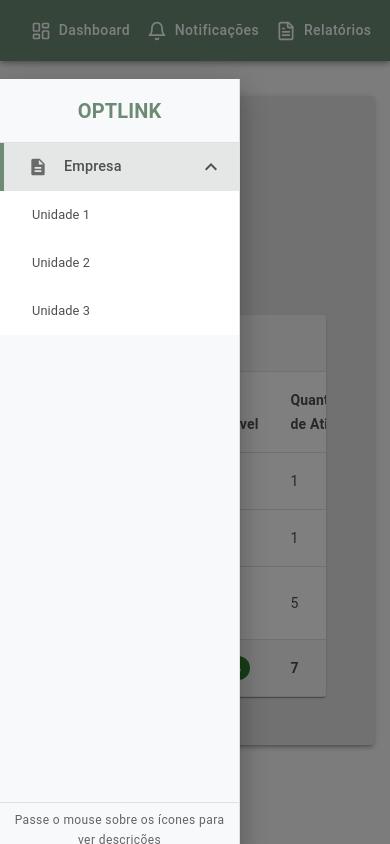
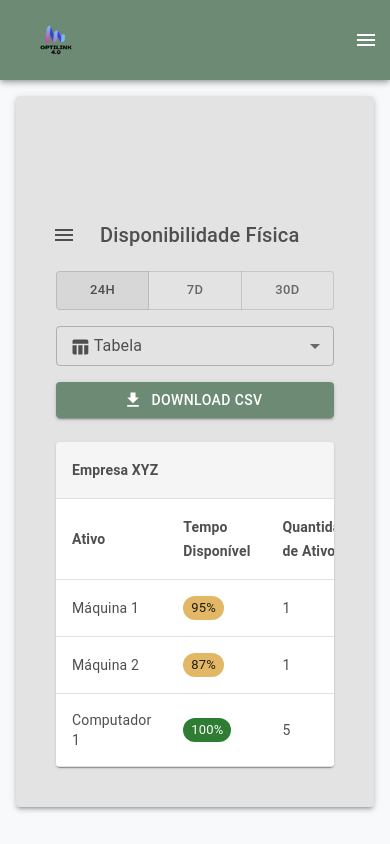
Before and after one commit to GuilhermeBarbosa16/Optlink4.0, a React (Vite) app: page /reports in a window 390 px wide. Built offline with nearby package versions, Linux system fonts and the light colour scheme.

Commit message:
fix: reajuste final da tela de reports

```diff
--- a/src/components/Layout.tsx
+++ b/src/components/Layout.tsx
@@ -1,4 +1,4 @@
-import React from 'react';
+import React, { useState } from 'react';
 import { Outlet, useNavigate, useLocation } from 'react-router-dom';
 import {
   AppBar,
@@ -11,30 +11,38 @@ import {
   CssBaseline,
   ThemeProvider,
   createTheme,
+  IconButton,
+  Drawer,
+  List,
+  ListItem,
+  ListItemButton,
+  ListItemIcon,
+  ListItemText,
+  useMediaQuery,
 } from '@mui/material';
+import MenuIcon from '@mui/icons-material/Menu';
 import { LayoutDashboard, Bell, FileText, Users, LogOut } from 'lucide-react';
-import Logo from '../assets/logo2.png'
+import Logo from '../assets/logo2.png';
 
-// Definindo o tema com as cores
 const theme = createTheme({
   palette: {
     background: {
-      default: '#F8F9FA', // Branco Neve
+      default: '#F8F9FA',
     },
     primary: {
-      main: '#6D8B74', // Verde Sálvia
+      main: '#6D8B74',
     },
     secondary: {
-      main: '#C4A77D', // Dourado Suave
+      main: '#C4A77D',
     },
     error: {
-      main: '#B85442', // Terracota
+      main: '#B85442',
     },
     warning: {
-      main: '#E2B866', // Âmbar Neutro
+      main: '#E2B866',
     },
     text: {
-      primary: '#4F4F4F', // Cinza Grafite
+      primary: '#4F4F4F',
     },
   },
 });
@@ -43,10 +51,10 @@ const Layout: React.FC = () => {
   const navigate = useNavigate();
   const location = useLocation();
   const isLoginPage = location.pathname === '/';
+  const isMobile = useMediaQuery('(max-width: 768px)');
+  const [drawerOpen, setDrawerOpen] = useState(false);
 
-  if (isLoginPage) {
-    return <Outlet />;
-  }
+  if (isLoginPage) return <Outlet />;
 
   const navItems = [
     { text: 'Dashboard', path: '/dashboard', icon: <LayoutDashboard size={20} /> },
@@ -55,26 +63,58 @@ const Layout: React.FC = () => {
     { text: 'Análise Cooperativa', path: '/cooperative', icon: <Users size={20} /> },
   ];
 
+  const handleNavigation = (path: string) => {
+    navigate(path);
+    setDrawerOpen(false); // fecha o menu ao clicar
+  };
+
   return (
     <ThemeProvider theme={theme}>
       <CssBaseline />
       <Box sx={{ display: 'flex', flexDirection: 'column', minHeight: '100vh' }}>
         <AppBar position="fixed">
-          <Toolbar>
-            <Typography component="div" sx={{ display: 'flex', alignItems: 'center', mr: 2 }}>
-              <img src={Logo} alt="Logo" style={{ width: '80px', height: 'auto' }} /> {/* Aumentando o tamanho do logo */}
-            </Typography>
-            <Box sx={{ display: 'flex', justifyContent: 'center', flexGrow: 1, gap: 2 }}>
+          <Toolbar sx={{ display: 'flex', justifyContent: 'space-between' }}>
+            <Box sx={{ display: 'flex', alignItems: 'center' }}>
+              <img src={Logo} alt="Logo" style={{ width: '80px', height: 'auto' }} />
+            </Box>
+
+            {isMobile ? (
+              <>
+                <IconButton
+                  edge="end"
+                  color="inherit"
+                  onClick={() => setDrawerOpen(true)}
+                >
+                  <MenuIcon />
+                </IconButton>
+                <Drawer anchor="right" open={drawerOpen} onClose={() => setDrawerOpen(false)}>
+                  <List sx={{ width: 250 }}>
+                    {navItems.map((item) => (
+                      <ListItem key={item.path} disablePadding>
+                        <ListItemButton onClick={() => handleNavigation(item.path)}>
+                          <ListItemIcon>{item.icon}</ListItemIcon>
+                          <ListItemText primary={item.text} />
+                        </ListItemButton>
+                      </ListItem>
+                    ))}
+                    <ListItem disablePadding>
+                      <ListItemButton onClick={() => handleNavigation('/')}>
+                        <ListItemIcon><LogOut size={20} /></ListItemIcon>
+                        <ListItemText primary="Sair" />
+                      </ListItemButton>
+                    </ListItem>
+                  </List>
+                </Drawer>
+              </>
+            ) : (
+              <Box sx={{ display: 'flex', gap: 2 }}>
                 {navItems.map((item) => (
                   <Button
                     key={item.path}
                     color="inherit"
                     startIcon={item.icon}
                     onClick={() => navigate(item.path)}
-                  sx={{
-                    textTransform: 'none',
-                    '&:hover': { backgroundColor: 'rgba(255, 255, 255, 0.1)' },
-                  }}
+                    sx={{ textTransform: 'none' }}
                   >
                     {item.text}
                   </Button>
@@ -83,16 +123,15 @@ const Layout: React.FC = () => {
                   color="inherit"
                   startIcon={<LogOut size={20} />}
                   onClick={() => navigate('/')}
-                sx={{
-                  textTransform: 'none',
-                  '&:hover': { backgroundColor: 'rgba(255, 255, 255, 0.1)' },
-                }}
+                  sx={{ textTransform: 'none' }}
                 >
                   Sair
                 </Button>
               </Box>
+            )}
           </Toolbar>
         </AppBar>
+
         <Box
           component="main"
           sx={{
--- a/src/pages/Reports.tsx
+++ b/src/pages/Reports.tsx
@@ -53,9 +53,14 @@ type ExpandedState = {
 
 const COLORS = ['#0088FE', '#00C49F', '#FFBB28', '#FF8042', '#8884D8'];
 
+// Constantes para largura do drawer
+const drawerWidth = 240;
+const drawerCollapsedWidth = 56;
+
 const Reports: React.FC = () => {
   // Estados
   const [sidebarOpen, setSidebarOpen] = useState(true);
+  const [mobileOpen, setMobileOpen] = useState(false);
   const [viewMode, setViewMode] = useState<'table' | 'pie'>('table');
   const [timeRange, setTimeRange] = useState('24H');
   const [expanded, setExpanded] = useState<ExpandedState>({
@@ -63,6 +68,11 @@ const Reports: React.FC = () => {
   });
   const [selectedItem, setSelectedItem] = useState('Disponibilidade Física');
   const isMobile = useMediaQuery((theme: Theme) => theme.breakpoints.down('sm'));
+
+  // Handler para toggle do menu mobile
+  const handleDrawerToggle = () => {
+    setMobileOpen(!mobileOpen);
+  };
 
   // Estilo personalizado para os itens do menu
   const MenuItemButton = styled(ListItemButton)(({ theme }) => ({
@@ -84,7 +94,7 @@ const Reports: React.FC = () => {
 
   const handleItemClick = (item: string) => {
     setSelectedItem(item);
-    if (isMobile) setSidebarOpen(false);
+    if (isMobile) setMobileOpen(false);
   };
 
   const handleViewModeChange = (event: SelectChangeEvent) => {
@@ -134,7 +144,7 @@ const Reports: React.FC = () => {
 
   const totalDisponibilidade = '100,0%';
 
-  // Componentes
+  // Componente Tooltip personalizado
   const CustomTooltip = ({ active, payload }: any) => {
     if (active && payload && payload.length) {
       const data = payload[0].payload;
@@ -174,38 +184,46 @@ const Reports: React.FC = () => {
       {/* Sidebar - Menu Lateral */}
       <Drawer
         variant={isMobile ? "temporary" : "permanent"}
-        open={sidebarOpen}
-        onClose={() => setSidebarOpen(false)}
+        open={isMobile ? mobileOpen : sidebarOpen}
+        onClose={handleDrawerToggle}
+        ModalProps={{
+          keepMounted: true, // Melhor para mobile
+        }}
         sx={{
-          width: 240,
+          width: drawerWidth,
           flexShrink: 0,
           [`& .MuiDrawer-paper`]: {
-            width: 240,
+            width: drawerWidth,
             boxSizing: 'border-box',
             backgroundColor: '#f8f9fa',
             borderRight: '1px solid #e0e0e0',
             marginTop: '79px',
-            height: 'calc(100vh - 64px)'
+            height: 'calc(100vh - 79px)'
           },
           ...(!isMobile && !sidebarOpen && {
-            width: 56,
+            width: drawerCollapsedWidth,
             [`& .MuiDrawer-paper`]: {
-              width: 56,
+              width: drawerCollapsedWidth,
               overflowX: 'hidden',
-              marginTop: '64px',
-              height: 'calc(100vh - 64px)'
+              marginTop: '79px',
+              height: 'calc(100vh - 79px)'
+            }
+          }),
+          ...(isMobile && {
+            '& .MuiBackdrop-root': {
+              backgroundColor: 'rgba(0, 0, 0, 0.5)'
             }
           })
         }}
       >
         {/* Logo OPTLINK - versão compacta */}
         <Box sx={{
-          p: 2, // Reduzi o padding
+          p: 2,
           display: 'flex',
           alignItems: 'center',
           justifyContent: 'center',
           borderBottom: '1px solid #e0e0e0',
-          height: '64px' // Altura fixa
+          height: '64px'
         }}>
           <Typography variant="h6" color="primary" fontWeight="bold">
             OPTLINK
@@ -216,12 +234,12 @@ const Reports: React.FC = () => {
         <List component="nav" sx={{
           py: 0,
           flexGrow: 1,
-          '& .MuiListItemButton-root': { // Estilo compacto para os itens
+          '& .MuiListItemButton-root': {
             minHeight: '48px',
             paddingTop: '6px',
             paddingBottom: '6px'
           },
-          '& .MuiListItemIcon-root': { // Ícones menores
+          '& .MuiListItemIcon-root': {
             minWidth: '36px'
           }
         }}>
@@ -233,13 +251,13 @@ const Reports: React.FC = () => {
               <ListItemIcon sx={{ minWidth: 36 }}>
                 <RelatoriosIcon fontSize="small" />
               </ListItemIcon>
-              {sidebarOpen && (
+              {(!isMobile || mobileOpen) && (
                 <>
                   <ListItemText
                     primary="Empresa"
                     primaryTypographyProps={{
                       fontWeight: 'medium',
-                      fontSize: '0.9rem' // Texto mais compacto
+                      fontSize: '0.9rem'
                     }}
                   />
                   {expanded.relatorios ? <ExpandLess /> : <ExpandMore />}
@@ -248,7 +266,7 @@ const Reports: React.FC = () => {
             </MenuItemButton>
           </ListItem>
 
-          <Collapse in={expanded.relatorios && sidebarOpen} timeout="auto" unmountOnExit>
+          <Collapse in={expanded.relatorios && (!isMobile || mobileOpen)} timeout="auto" unmountOnExit>
             <List component="div" disablePadding sx={{ bgcolor: '#fff' }}>
               {['Unidade 1', 'Unidade 2', 'Unidade 3'].map((text) => (
                 <ListItem
@@ -259,21 +277,21 @@ const Reports: React.FC = () => {
                     borderLeft: selectedItem === text ? '4px solid primary.main' : 'none'
                   }}
                 >
-                  <MuiTooltip title={!sidebarOpen ? text : ''} placement="right">
+                  <MuiTooltip title={(!sidebarOpen && !isMobile) ? text : ''} placement="right">
                     <MenuItemButton
                       onClick={() => handleItemClick(text)}
                       selected={selectedItem === text}
                       sx={{
-                        pl: 4, // Padding menor
-                        minHeight: '40px' // Altura reduzida
+                        pl: 4,
+                        minHeight: '40px'
                       }}
                     >
-                      {sidebarOpen && (
+                      {(!isMobile || mobileOpen) && (
                         <>
                           <ListItemText
                             primary={text}
                             primaryTypographyProps={{
-                              fontSize: '0.8rem', // Texto menor
+                              fontSize: '0.8rem',
                               fontWeight: selectedItem === text ? '500' : '400'
                             }}
                           />
@@ -289,52 +307,74 @@ const Reports: React.FC = () => {
         </List>
 
         {/* Rodapé compacto */}
+        {(!isMobile || mobileOpen) && (
           <Box sx={{
-          p: 1, // Padding reduzido
+            p: 1,
             textAlign: 'center',
             color: 'text.secondary',
-          fontSize: '0.7rem', // Texto menor
+            fontSize: '0.7rem',
             borderTop: '1px solid #e0e0e0'
           }}>
             <Typography variant="caption">
               Passe o mouse sobre os ícones para ver descrições
             </Typography>
           </Box>
+        )}
       </Drawer>
+
       {/* Main Content */}
       <Box
         component="main"
         sx={{
           flexGrow: 1,
-          p: 3,
-          width: `calc(100% - ${sidebarOpen ? 240 : 56}px)`,
-          marginLeft: `${sidebarOpen ? 20 : 20}px`,
-          transition: (theme) => theme.transitions.create(['width', 'margin'], {
+          p: isMobile ? 2 : 3,
+          width: {
+            xs: '100%', // Mobile: ocupa toda largura
+            sm: `calc(100% - ${drawerCollapsedWidth}px)`, // Tablet: desconta menu recolhido
+            md: `calc(100% - ${sidebarOpen ? drawerWidth : drawerCollapsedWidth}px)` // Desktop: ajusta conforme menu
+          },
+          marginTop: '79px', // Fixo conforme solicitado
+          transition: (theme) => theme.transitions.create('width', {
             easing: theme.transitions.easing.sharp,
-            duration: theme.transitions.duration.enteringScreen,
+            duration: theme.transitions.duration.leavingScreen,
           }),
-          ...(isMobile && {
-            width: '100%',
-            marginLeft: 0,
-          })
         }}
       >
+        {/* Título da Página */}
+        {isMobile && (
+          <Box sx={{ display: 'flex', alignItems: 'center', mb: 2 }}>
+            <IconButton
+              color="inherit"
+              aria-label="open drawer"
+              edge="start"
+              onClick={handleDrawerToggle}
+              sx={{ mr: 2 }}
+            >
+              <Menu />
+            </IconButton>
+            <Typography variant="h6">
+              {selectedItem}
+            </Typography>
+          </Box>
+        )}
+
         {/* Filtros */}
         <Stack
           direction={{ xs: 'column', sm: 'row' }}
           spacing={2}
           sx={{ mb: 3 }}
-          alignItems={{ xs: 'flex-start', sm: 'center' }}
+          alignItems={{ xs: 'stretch', sm: 'center' }}
         >
           <ToggleButtonGroup
             value={timeRange}
             exclusive
             onChange={handleTimeRangeChange}
             size="small"
+            fullWidth={isMobile}
           >
-            <ToggleButton value="24H">24H</ToggleButton>
-            <ToggleButton value="7D">7D</ToggleButton>
-            <ToggleButton value="30D">30D</ToggleButton>
+            <ToggleButton value="24H" sx={{ flex: isMobile ? 1 : 'inherit' }}>24H</ToggleButton>
+            <ToggleButton value="7D" sx={{ flex: isMobile ? 1 : 'inherit' }}>7D</ToggleButton>
+            <ToggleButton value="30D" sx={{ flex: isMobile ? 1 : 'inherit' }}>30D</ToggleButton>
           </ToggleButtonGroup>
 
           <Select
@@ -342,6 +382,7 @@ const Reports: React.FC = () => {
             onChange={handleViewModeChange}
             size="small"
             sx={{ minWidth: 120 }}
+            fullWidth={isMobile}
           >
             <MenuItem value="table" sx={{ display: 'flex', alignItems: 'center', gap: 1 }}>
               <TableChart fontSize="small" /> Tabela
@@ -355,6 +396,7 @@ const Reports: React.FC = () => {
             variant="contained"
             startIcon={<Download />}
             sx={{ whiteSpace: 'nowrap' }}
+            fullWidth={isMobile}
           >
             DOWNLOAD CSV
           </Button>
@@ -390,17 +432,6 @@ const Reports: React.FC = () => {
                     <TableCell>{item.quantidade}</TableCell>
                   </TableRow>
                 ))}
-                <TableRow sx={{ backgroundColor: '#f5f5f5' }}>
-                  <TableCell sx={{ fontWeight: 'bold' }}>Total</TableCell>
-                  <TableCell>
-                    <Chip
-                      label={totalDisponibilidade}
-                      color="success"
-                      size="small"
-                    />
-                  </TableCell>
-                  <TableCell sx={{ fontWeight: 'bold' }}>7</TableCell>
-                </TableRow>
               </TableBody>
             </Table>
           </TableContainer>
```
Lines whose indentation alone changed are shown as unchanged.
